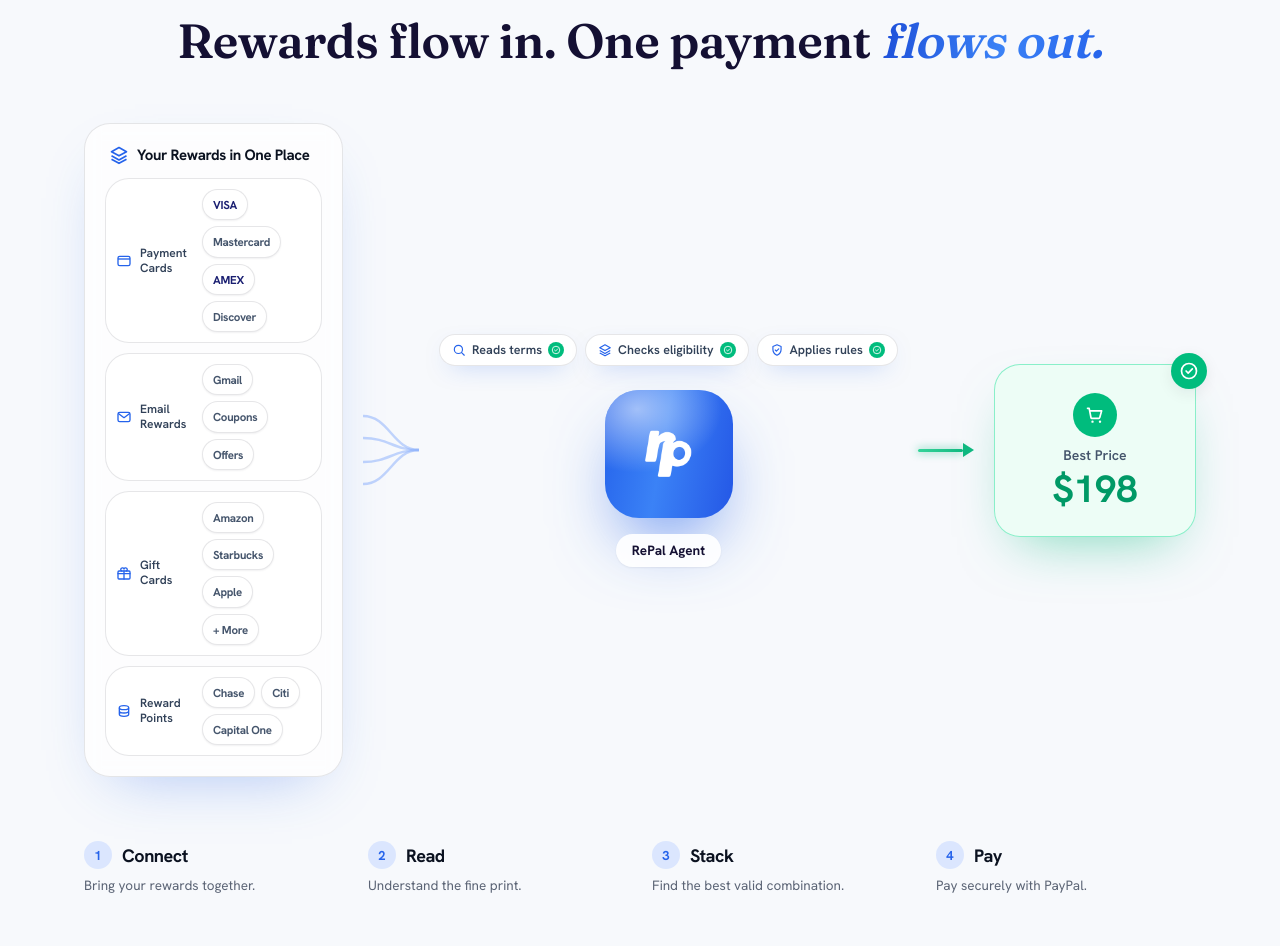
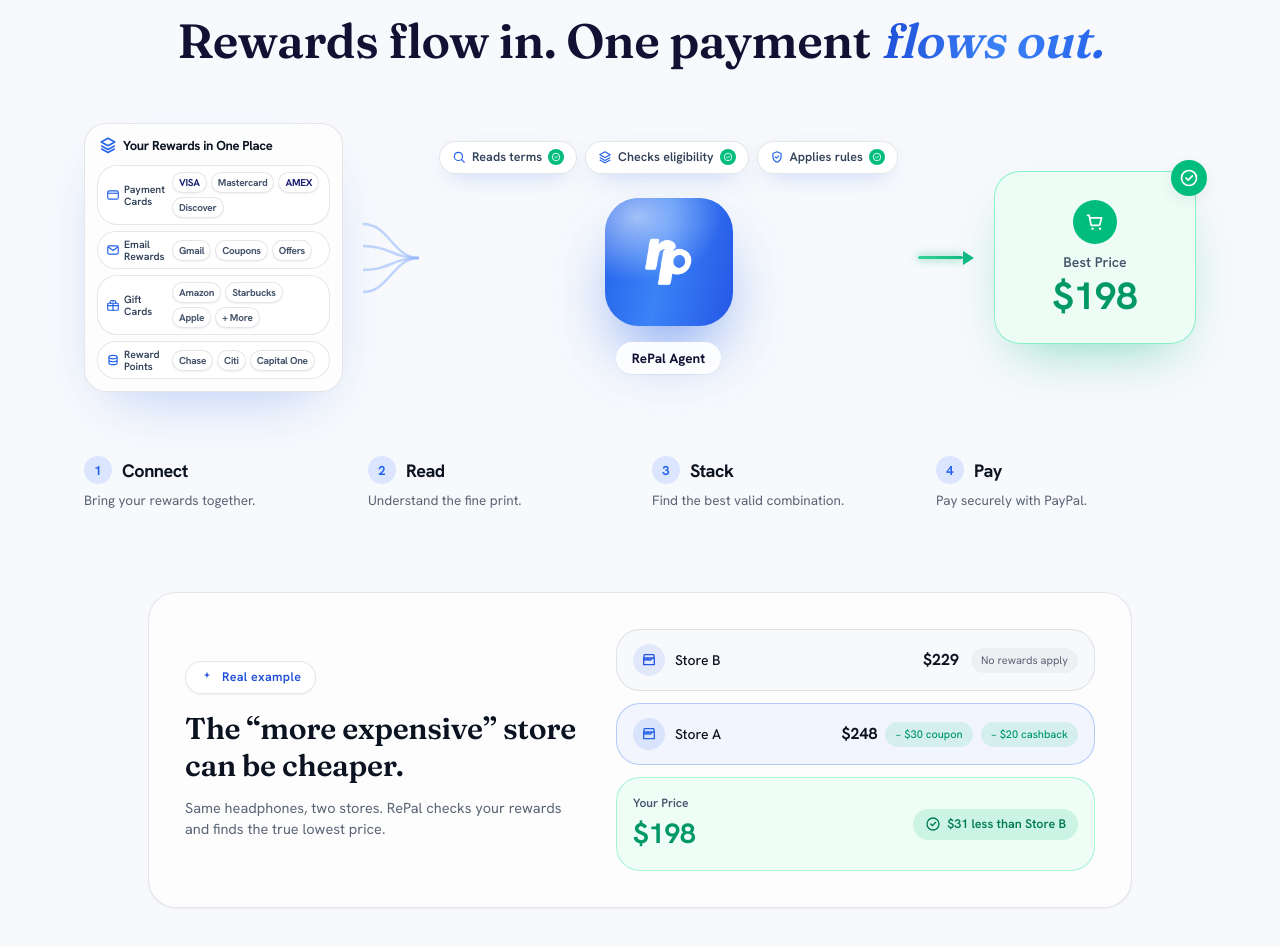
Before and after one commit to Aakashdeep-Srivastava/repal, a Next.js app: page / in a window 1280 px wide. Shown: the part 760-1706 px from the top of the page. Built offline with nearby package versions, Linux system fonts and the light colour scheme.

Commit message:
style(flow): compact, sleek rewards panel
Shrink the brand chips and rows so the 'Your Rewards in One Place' panel
is a tight, high-impact strip instead of a tall stacked list.

```diff
--- a/components/landing/Landing.tsx
+++ b/components/landing/Landing.tsx
@@ -46,15 +46,15 @@ const Pill = ({ children }: { children: React.ReactNode }) => <span className="i
 
 /* a small text chip standing in for a brand (name as text, not logo artwork) */
 const NameChip = ({ children, strong = false }: { children: React.ReactNode; strong?: boolean }) => (
-  <span className={`inline-flex items-center rounded-lg border border-[var(--color-border)] bg-white px-2.5 py-1.5 text-[11.5px] font-bold tracking-tight shadow-sm ${strong ? "text-[#1a1f71]" : "text-slate-600"}`}>{children}</span>
+  <span className={`inline-flex items-center rounded-md border border-[var(--color-border)] bg-white px-1.5 py-[2px] text-[10px] font-bold tracking-tight shadow-sm ${strong ? "text-[#1a1f71]" : "text-slate-600"}`}>{children}</span>
 );
 
 /* one reward category row inside the "Your Rewards in One Place" panel */
 function RewardRow({ icon, label, children }: { icon: React.ReactNode; label: string; children: React.ReactNode }) {
   return (
-    <div className="flex items-center gap-3 rounded-2xl border border-[var(--color-border)] bg-white/70 p-2.5">
-      <span className="flex w-[74px] shrink-0 items-center gap-2 text-[12px] font-semibold leading-tight text-slate-700"><span className="shrink-0 text-[#2563eb]">{icon}</span>{label}</span>
-      <div className="flex flex-1 flex-wrap items-center gap-1.5">{children}</div>
+    <div className="flex items-center gap-2 rounded-xl border border-[var(--color-border)] bg-white/70 px-2 py-1.5">
+      <span className="flex w-[58px] shrink-0 items-center gap-1 text-[10.5px] font-semibold leading-[1.15] text-slate-700"><span className="shrink-0 text-[#2563eb]">{icon}</span>{label}</span>
+      <div className="flex flex-1 flex-wrap items-center gap-1">{children}</div>
     </div>
   );
 }
@@ -145,16 +145,16 @@ export function Landing() {
         {/* infographic: panel → agent → best price (5-col grid keeps connectors aligned) */}
         <div className="reveal mt-14 grid items-center gap-5 lg:grid-cols-[minmax(0,1fr)_56px_auto_56px_minmax(0,0.78fr)]">
           {/* LEFT — Your Rewards in One Place */}
-          <div className="rounded-[26px] border border-[var(--color-border)] bg-white/70 p-4 text-left shadow-[0_24px_60px_-30px_rgba(37,99,235,.4)] backdrop-blur sm:p-5">
-            <div className="flex items-center gap-2 px-1 pb-3">
-              <span className="text-[#2563eb]"><Ic.stack className="h-5 w-5" /></span>
-              <span className="text-[15px] font-bold tracking-tight">Your Rewards in One Place</span>
+          <div className="rounded-[22px] border border-[var(--color-border)] bg-white/70 p-3 text-left shadow-[0_24px_60px_-30px_rgba(37,99,235,.4)] backdrop-blur">
+            <div className="flex items-center gap-1.5 px-0.5 pb-2.5">
+              <span className="text-[#2563eb]"><Ic.stack className="h-[18px] w-[18px]" /></span>
+              <span className="text-[13px] font-bold tracking-tight">Your Rewards in One Place</span>
             </div>
-            <div className="flex flex-col gap-2.5">
-              <RewardRow icon={<Ic.card className="h-4 w-4" />} label="Payment Cards"><NameChip strong>VISA</NameChip><NameChip>Mastercard</NameChip><NameChip strong>AMEX</NameChip><NameChip>Discover</NameChip></RewardRow>
-              <RewardRow icon={<Ic.mail className="h-4 w-4" />} label="Email Rewards"><NameChip>Gmail</NameChip><NameChip>Coupons</NameChip><NameChip>Offers</NameChip></RewardRow>
-              <RewardRow icon={<Ic.gift className="h-4 w-4" />} label="Gift Cards"><NameChip>Amazon</NameChip><NameChip>Starbucks</NameChip><NameChip>Apple</NameChip><NameChip>+ More</NameChip></RewardRow>
-              <RewardRow icon={<Ic.coin className="h-4 w-4" />} label="Reward Points"><NameChip>Chase</NameChip><NameChip>Citi</NameChip><NameChip>Capital One</NameChip></RewardRow>
+            <div className="flex flex-col gap-1.5">
+              <RewardRow icon={<Ic.card className="h-3.5 w-3.5" />} label="Payment Cards"><NameChip strong>VISA</NameChip><NameChip>Mastercard</NameChip><NameChip strong>AMEX</NameChip><NameChip>Discover</NameChip></RewardRow>
+              <RewardRow icon={<Ic.mail className="h-3.5 w-3.5" />} label="Email Rewards"><NameChip>Gmail</NameChip><NameChip>Coupons</NameChip><NameChip>Offers</NameChip></RewardRow>
+              <RewardRow icon={<Ic.gift className="h-3.5 w-3.5" />} label="Gift Cards"><NameChip>Amazon</NameChip><NameChip>Starbucks</NameChip><NameChip>Apple</NameChip><NameChip>+ More</NameChip></RewardRow>
+              <RewardRow icon={<Ic.coin className="h-3.5 w-3.5" />} label="Reward Points"><NameChip>Chase</NameChip><NameChip>Citi</NameChip><NameChip>Capital One</NameChip></RewardRow>
             </div>
           </div>
 
```
